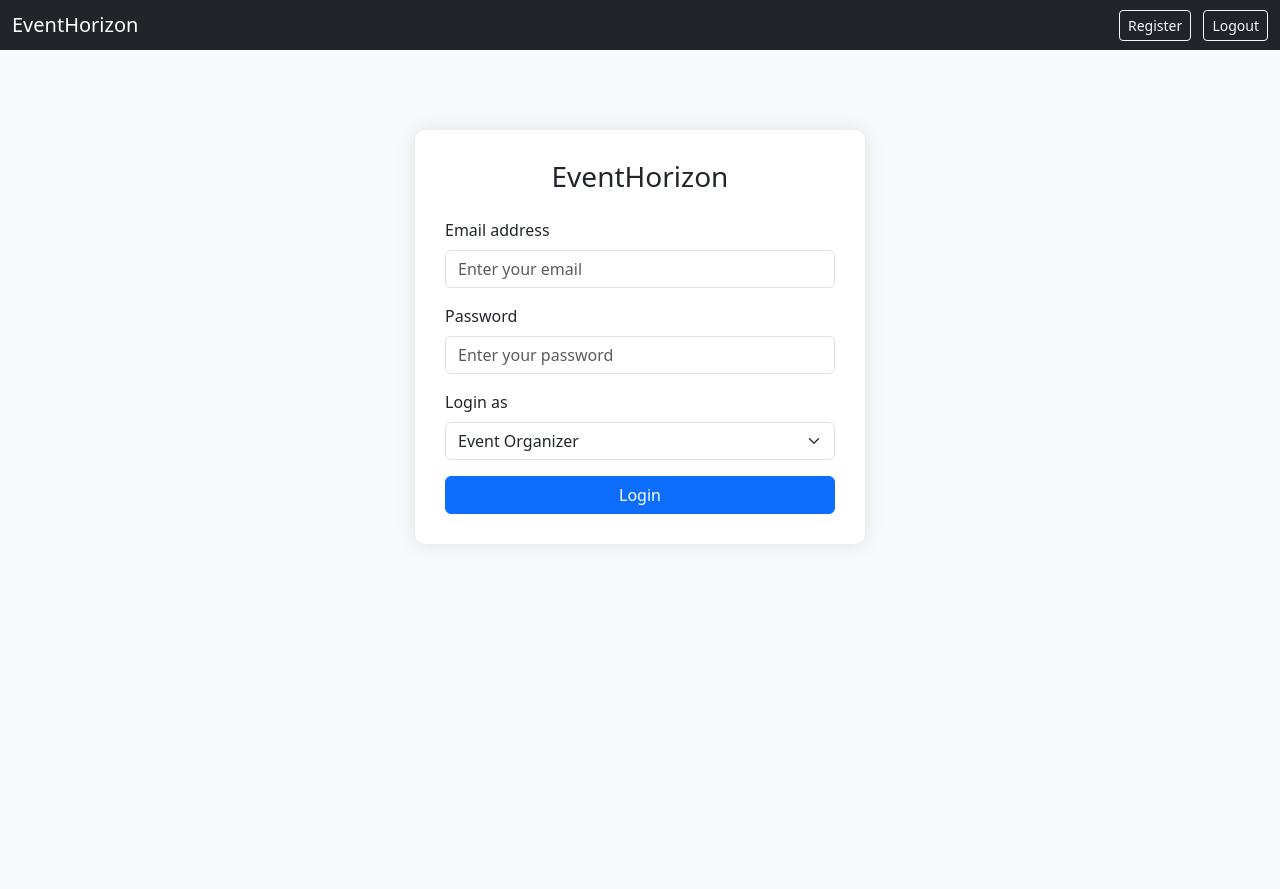
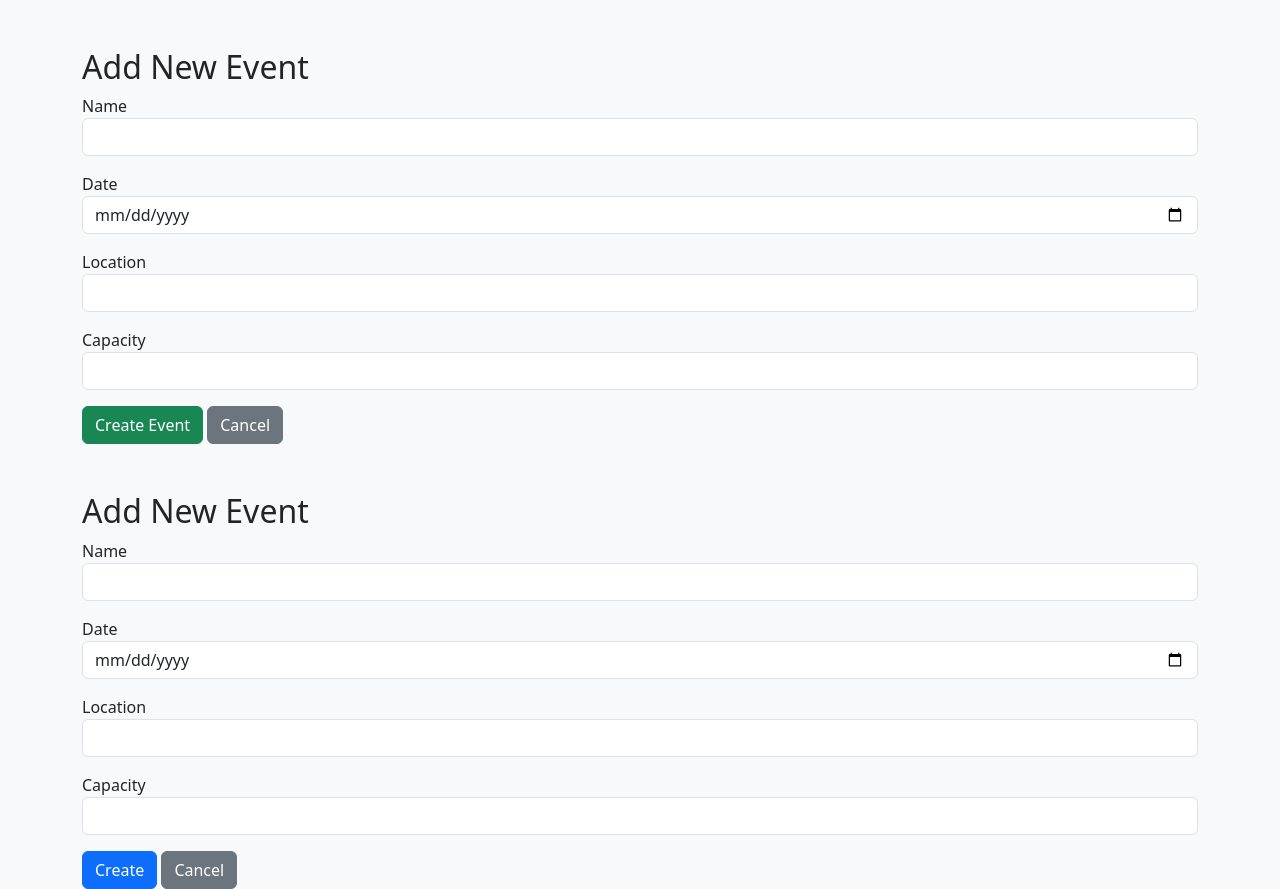
Before and after one commit to frhnahnr/eventportal, a Flask app: page /login in a window 1280 px wide. Before the commit the page ends 514 px from the top, so only its background shows below. Run offline with Flask 3, Linux system fonts and the light colour scheme.

Commit message:
Update login.html

```diff
--- a/templates/login.html
+++ b/templates/login.html
@@ -1,63 +1,64 @@
 <!DOCTYPE html>
 <html>
 <head>
-    <title>Login | EventHorizon Portal</title>
-    <link href="https://cdn.jsdelivr.net/npm/bootstrap@5.3.0/dist/css/bootstrap.min.css" rel="stylesheet">
-    <style>
-        body {
-            background-color: #f8f9fa;
-        }
-        .login-container {
-            max-width: 450px;
-            margin: 80px auto;
-            background: white;
-            padding: 30px;
-            border-radius: 10px;
-            box-shadow: 0 0 20px rgba(0,0,0,0.1);
-        }
-    </style>
+    <title>Add Event | EventHorizon</title>
+    <link rel="stylesheet" href="https://cdn.jsdelivr.net/npm/bootstrap@5.3.0/dist/css/bootstrap.min.css">
 </head>
-<body>
-
-<!-- Navbar -->
-<nav class="navbar navbar-dark bg-dark">
-    <div class="container-fluid d-flex justify-content-between align-items-center">
-        <span class="navbar-brand mb-0 h1">EventHorizon</span>
-        <div>
-            <a href="/register" class="btn btn-outline-light btn-sm me-2">Register</a>
-            <a href="/logout" class="btn btn-outline-light btn-sm">Logout</a>
-        </div>
-    </div>
-</nav>
-
-
-<!-- Login Box -->
-<div class="container login-container">
-    <h3 class="text-center mb-4">EventHorizon</h3>
-
-    {% if error %}
-        <div class="alert alert-danger">{{ error }}</div>
-    {% endif %}
-
+<body class="bg-light">
+<div class="container mt-5">
+    <h2>Add New Event</h2>
     <form method="POST">
         <div class="mb-3">
-            <label for="email" class="form-label">Email address</label>
-            <input type="email" name="email" class="form-control" id="email" required placeholder="Enter your email">
+            <label>Name</label>
+            <input type="text" name="name" class="form-control" required>
         </div>
         <div class="mb-3">
-            <label for="password" class="form-label">Password</label>
-            <input type="password" name="password" class="form-control" id="password" required placeholder="Enter your password">
+            <label>Date</label>
+            <input type="date" name="date" class="form-control" required>
         </div>
         <div class="mb-3">
-            <label for="role" class="form-label">Login as</label>
-            <select name="role" id="role" class="form-select" required>
-                <option value="organizer">Event Organizer</option>
-                <option value="attendee">Attendee</option>
-            </select>
+            <label>Location</label>
+            <input type="text" name="location" class="form-control" required>
         </div>
-        <button type="submit" class="btn btn-primary w-100">Login</button>
+        <div class="mb-3">
+            <label>Capacity</label>
+            <input type="number" name="capacity" class="form-control" required>
+        </div>
+        <button type="submit" class="btn btn-success">Create Event</button>
+        <a href="/dashboard" class="btn btn-secondary">Cancel</a>
     </form>
 </div>
-
 </body>
 </html>
+<!DOCTYPE html>
+<html>
+<head>
+    <title>Add Event</title>
+    <link href="https://cdn.jsdelivr.net/npm/bootstrap@5.3.0/dist/css/bootstrap.min.css" rel="stylesheet">
+</head>
+<body class="bg-light">
+<div class="container mt-5">
+    <h2>Add New Event</h2>
+    <form method="POST">
+        <div class="mb-3">
+            <label>Name</label>
+            <input type="text" name="name" class="form-control" required>
+        </div>
+        <div class="mb-3">
+            <label>Date</label>
+            <input type="date" name="date" class="form-control" required>
+        </div>
+        <div class="mb-3">
+            <label>Location</label>
+            <input type="text" name="location" class="form-control" required>
+        </div>
+        <div class="mb-3">
+            <label>Capacity</label>
+            <input type="number" name="capacity" class="form-control" required>
+        </div>
+        <button type="submit" class="btn btn-primary">Create</button>
+        <a href="/organizer/dashboard" class="btn btn-secondary">Cancel</a>
+    </form>
+</div>
+</body>
+</html>
```
